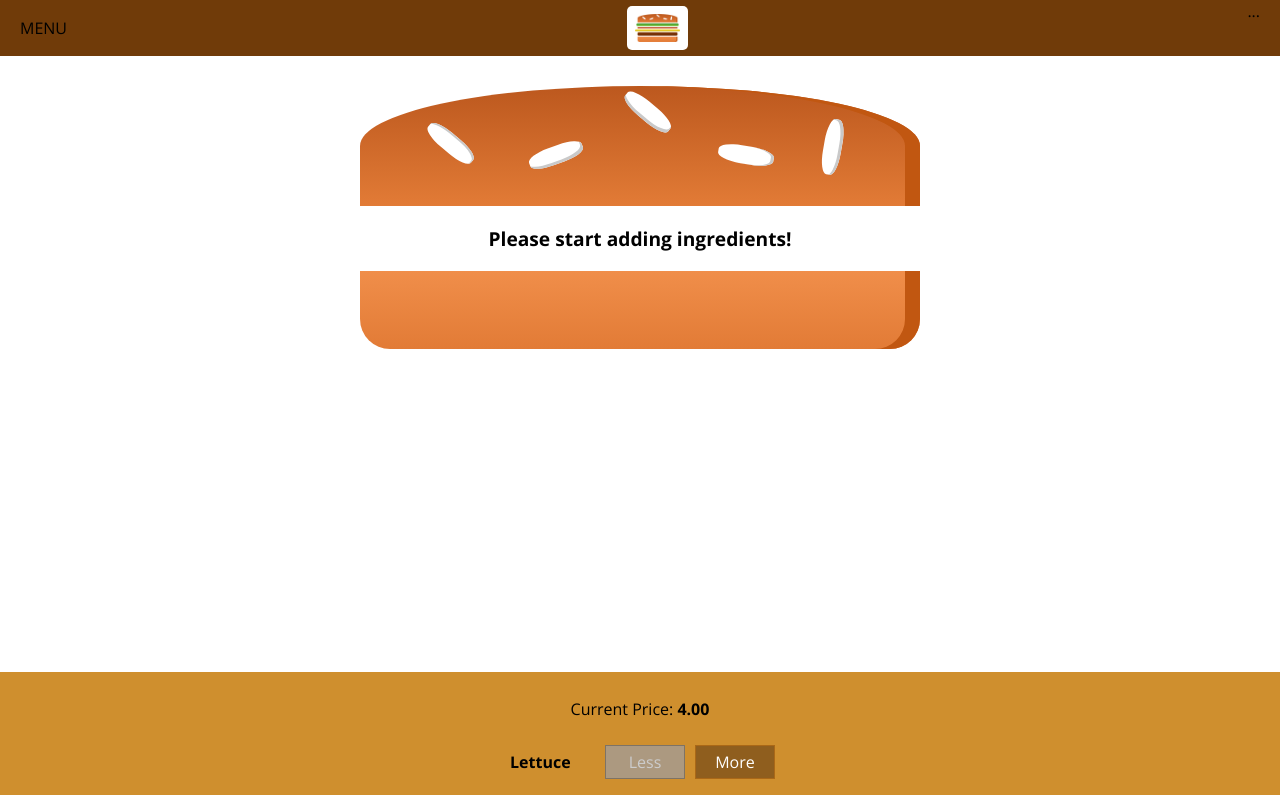
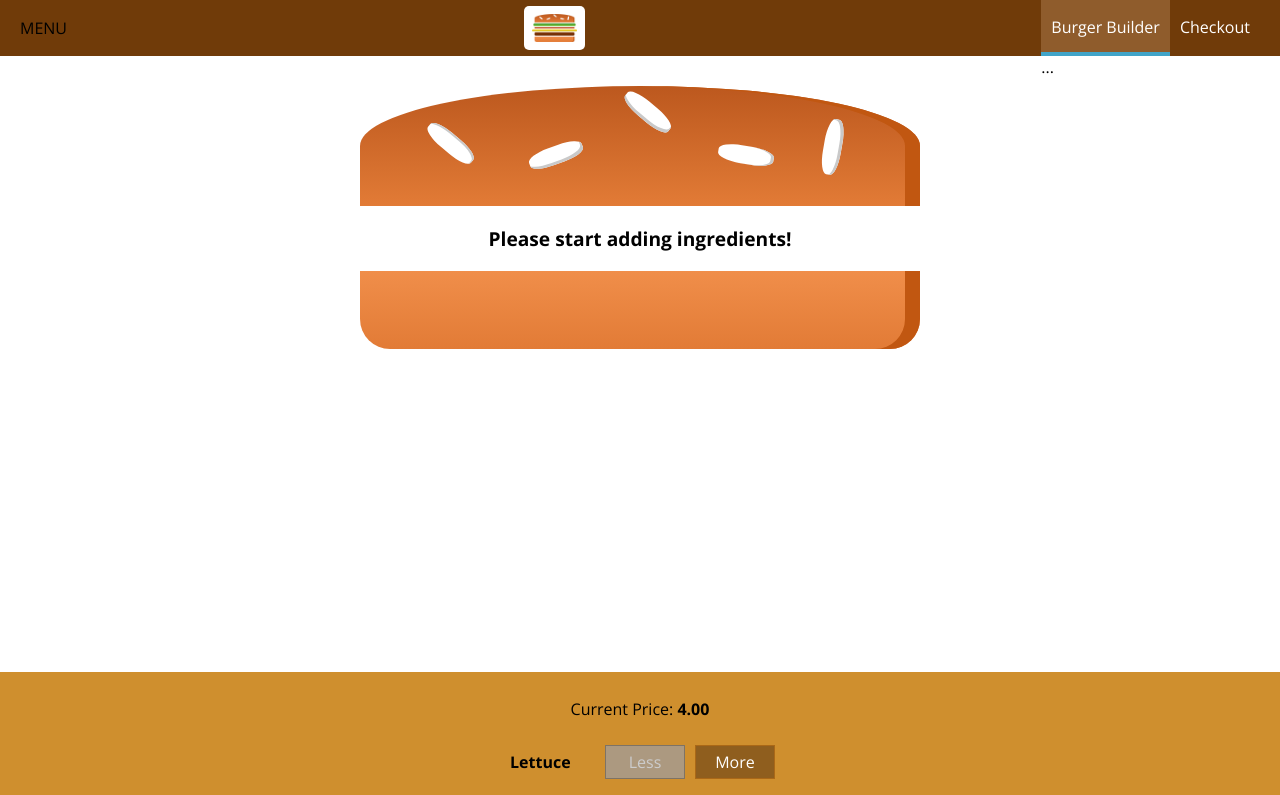
Before and after one commit to nickoralias/burger-builder, a React (Create React App) app: page / in a window 1280 px wide. Shown: the top 795 px of the page. Built offline with nearby package versions, Linux system fonts and the light colour scheme.

Commit message:
Add navigation items

```diff
--- /dev/null
+++ b/src/components/Navigation/NavigationItems/NavigationItem/NavigationItem.js
@@ -0,0 +1,13 @@
+import React from "react";
+
+import classes from "./NavigationItem.module.css";
+
+const NavigationItem = (props) => (
+  <li className={classes.NavigationItem}>
+    <a href={props.link} className={props.active ? classes.active : null}>
+      {props.children}
+    </a>
+  </li>
+);
+
+export default NavigationItem;
--- /dev/null
+++ b/src/components/Navigation/NavigationItems/NavigationItem/NavigationItem.module.css
@@ -0,0 +1,25 @@
+.NavigationItem {
+  margin: 0;
+  box-sizing: border-box;
+  display: flex;
+  height: 100%;
+  align-items: center;
+}
+
+.NavigationItem a {
+  color: white;
+  text-decoration: none;
+  height: 100%;
+  padding: 16px 10px;
+  border-bottom: 4px solid transparent;
+  box-sizing: border-box;
+  display: block;
+}
+
+.NavigationItem a:hover,
+.NavigationItem a:active,
+.NavigationItem a.active {
+  background-color: #8F5C2C;
+  border-bottom: 4px solid #40A4C8;
+  color: white;
+}
--- /dev/null
+++ b/src/components/Navigation/NavigationItems/NavigationItems.js
@@ -0,0 +1,15 @@
+import React from "react";
+
+import classes from "./NavigationItems.module.css";
+import NavigationItem from "./NavigationItem/NavigationItem";
+
+const NavigationItems = () => (
+  <ul className={classes.NavigationItems}>
+    <NavigationItem link="/" active>
+      Burger Builder
+    </NavigationItem>
+    <NavigationItem link="/">Checkout</NavigationItem>
+  </ul>
+);
+
+export default NavigationItems;
--- /dev/null
+++ b/src/components/Navigation/NavigationItems/NavigationItems.module.css
@@ -0,0 +1,8 @@
+.NavigationItems {
+  margin: 0;
+  padding: 0;
+  list-style: none;
+  display: flex;
+  align-items: center;
+  height: 100%;
+}
--- a/src/components/Navigation/Toolbar/Toolbar.js
+++ b/src/components/Navigation/Toolbar/Toolbar.js
@@ -1,13 +1,15 @@
-import React from 'react';
+import React from "react";
 
 import classes from "./Toolbar.module.css";
-import Logo from "../../Logo/Logo"
+import Logo from "../../Logo/Logo";
+import NavigationItems from "../NavigationItems/NavigationItems";
 
 const Toolbar = (props) => (
   <header className={classes.Toolbar}>
     <div>MENU</div>
     <Logo />
     <nav>
+      <NavigationItems />
       ...
     </nav>
   </header>
```
